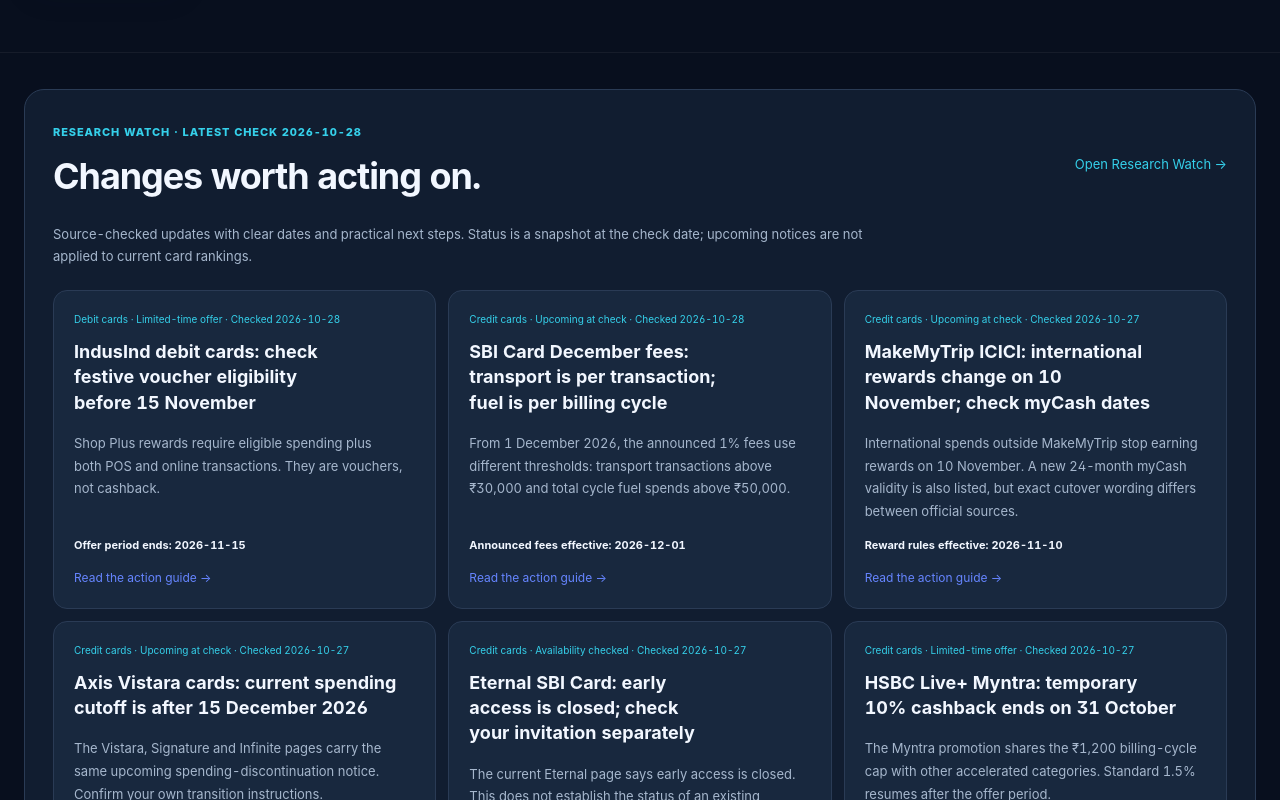
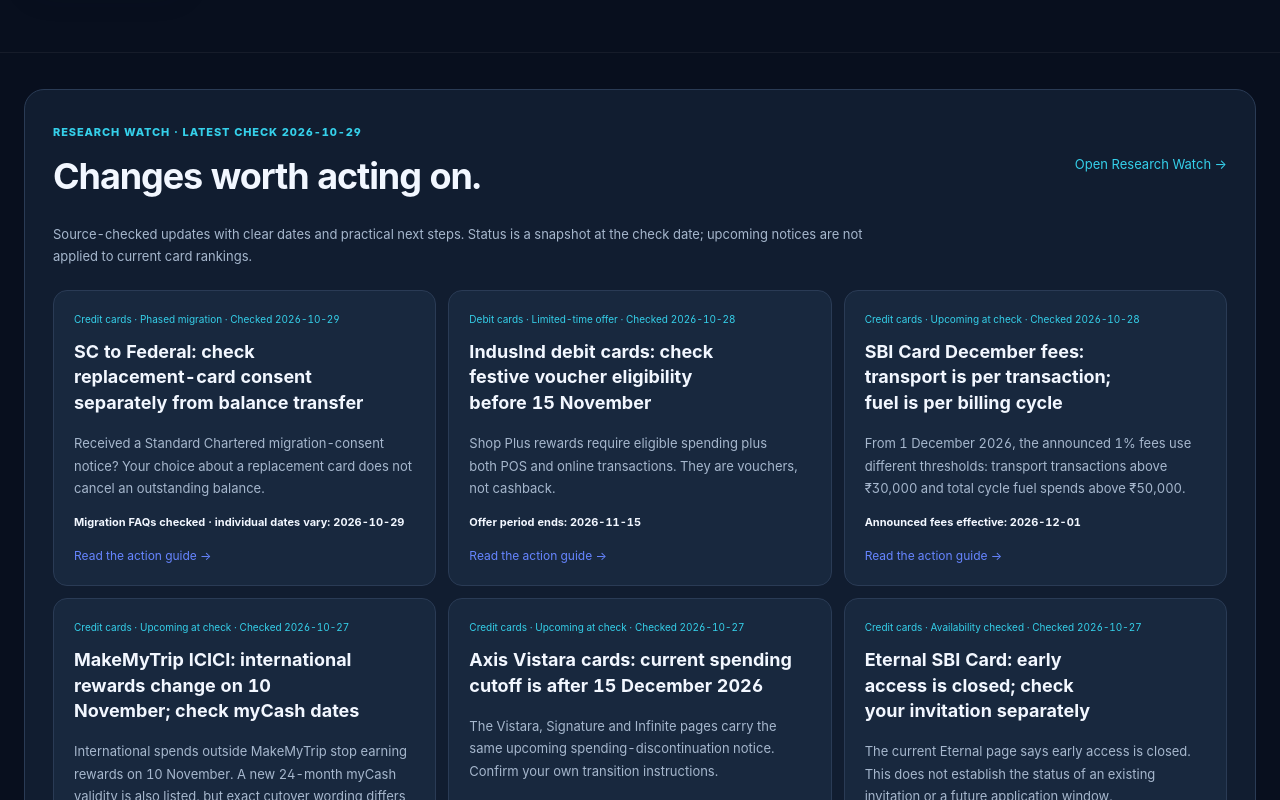
Before and after one commit to aqdas1820/credonomics-site, a Next.js app: page /cards in a window 1280 px wide. Shown: the part 660-1460 px from the top of the page. Built offline with nearby package versions, Linux system fonts and the light colour scheme; no server answers.

Commit message:
Publish SC Federal migration consent checklist

```diff
--- a/app/data/research-watch.ts
+++ b/app/data/research-watch.ts
@@ -1,4 +1,4 @@
-export const WATCH_CHECKED_AT = '2026-10-28'
+export const WATCH_CHECKED_AT = '2026-10-29'
 export type WatchItem = {
   slug: string; title: string; summary: string; category: 'Credit cards' | 'Debit cards' | 'Mutual funds' | 'Markets' | 'Bank deposits'
   checkedAt: string; eventDate: string; dateLabel: string; source: string; sourceLabel: string
@@ -11,6 +11,18 @@ export type WatchItem = {
 
 /** Editorial snapshots. Future notices do not change the ranking engine before their effective dates. */
 export const researchWatch: WatchItem[] = [
+  {
+    slug: 'standard-chartered-federal-migration-consent-checklist-2026',
+    title: 'SC to Federal: check replacement-card consent separately from balance transfer',
+    summary: 'Received a Standard Chartered migration-consent notice? Your choice about a replacement card does not cancel an outstanding balance.',
+    category: 'Credit cards', checkedAt: '2026-10-29', eventDate: '2026-10-29', dateLabel: 'Migration FAQs checked · individual dates vary', statusLabel: 'Phased migration',
+    source: 'https://www.sc.bank.in/migration-accept-emailfaq/', sourceLabel: 'Standard Chartered: migration-consent FAQ', sourceLocation: 'Questions 4–9: consent, payment, no response and decline scenarios',
+    additionalSources: [{ url: 'https://www.federal.bank.in/credit-cards-welcome-info', label: 'Federal Bank: migration welcome page and general FAQs' }],
+    audience: 'Standard Chartered credit-card holders who have received an individual migration-consent SMS or email concerning Federal Bank.',
+    facts: ['SC’s FAQ separates replacement-card consent from account transfer: declining a new Federal card does not stop transfer of the existing account and outstanding balance.', 'Without consent and without further usage in the specified consent period, the FAQ says no replacement card is issued; the balance still transfers and must be repaid. Paying the outstanding is not treated as consent.', 'Continued card usage after the date in your communication can count as consent. An explicit decline has a separate exception: the FAQ says later usage does not override that rejection.', 'Federal’s general welcome page says no action is required for now and promises further communications. It does not resolve your individual consent cutoff or override a specific SC notice.'],
+    actions: ['Find your own bank communication and its date before deciding or using the card further. Ask the banks to reconcile conflicting instructions for your account.', 'Keep statements and consent acknowledgements. Continue following verified payment instructions; confirm the servicing bank and payment route through official channels when migration occurs.'],
+    limits: '29 October is the verification/publication date, not a common migration or consent deadline. Announcement date and each holder’s cutoff were not established. SC says declining ends associated SC benefits upon migration; do not extrapolate Federal’s general reward-preservation claim to a declined replacement. Universal replacement eligibility, delivery date, reward conversion and refunds remain unverified. No legal conclusion, debt waiver or ranking change is inferred.',
+  },
   {
     slug: 'lokapavani-sonpeth-rbi-directions-january-2027',
     title: 'Lokapavani and Sonpeth banks: existing RBI directions extended to 30 January',
--- a/app/data/search-index.generated.ts
+++ b/app/data/search-index.generated.ts
@@ -265,6 +265,17 @@ export const searchIndex: readonly SearchEntry[] = [
     "priority": 92
   },
   {
+    "id": "watch:standard-chartered-federal-migration-consent-checklist-2026",
+    "title": "SC to Federal: check replacement-card consent separately from balance transfer",
+    "description": "Received a Standard Chartered migration-consent notice? Your choice about a replacement card does not cancel an outstanding balance.",
+    "href": "/research/watch/standard-chartered-federal-migration-consent-checklist-2026",
+    "category": "Research",
+    "source": "Official issuer / fund notice",
+    "updated": "2026-10-29",
+    "keywords": "SC to Federal: check replacement-card consent separately from balance transfer standard-chartered-federal-migration-consent-checklist-2026 Research",
+    "priority": 92
+  },
+  {
     "id": "watch:sebi-early-pay-in-margin-waiver-february-2027",
     "title": "SEBI early pay-in: additional cash-market margin relief from February 2027",
     "description": "Accepted securities early pay-in can support eligible subsequent cash-segment positions; broker margin checks still apply.",
@@ -454,7 +465,7 @@ export const searchIndex: readonly SearchEntry[] = [
   {
     "id": "route:/research/watch",
     "title": "Research Watch: Verified Changes & Action Dates",
-    "description": "Source-checked card, deposit, market and mutual-fund updates from CredoNomics Research Watch. Latest publication: 28 October 2026, with scope and action dates.",
+    "description": "Source-checked card, deposit, market and mutual-fund updates from CredoNomics Research Watch. Latest publication: 29 October 2026, with scope and action dates.",
     "href": "/research/watch",
     "category": "Research",
     "source": "Research Desk",
--- a/app/research/watch/page.tsx
+++ b/app/research/watch/page.tsx
@@ -1,7 +1,7 @@
 import SiteFrame from '../../components/SiteFrame'
 import ResearchWatchBrief from '../../components/ResearchWatchBrief'
 import styles from '../../core-v4.module.css'
-export const metadata = { title: 'Research Watch: Verified Changes & Action Dates', description: 'Source-checked card, deposit, market and mutual-fund updates from CredoNomics Research Watch. Latest publication: 28 October 2026, with scope and action dates.', alternates: { canonical: '/research/watch' } }
+export const metadata = { title: 'Research Watch: Verified Changes & Action Dates', description: 'Source-checked card, deposit, market and mutual-fund updates from CredoNomics Research Watch. Latest publication: 29 October 2026, with scope and action dates.', alternates: { canonical: '/research/watch' } }
 export default function WatchPage() {
-  return <SiteFrame><section className={`${styles.wrap} ${styles.pageHero}`}><div className={styles.breadcrumbs}><a href="/">Home</a><span>/</span><a href="/research">Research</a><span>/</span><span>Research Watch</span></div><span className={styles.pageKicker}>LATEST PUBLICATION · 28 OCTOBER 2026</span><h1>Know what changes. <span>Know what to check next.</span></h1><p className={styles.pageHeroLead}>Selected findings from Research Watch, checked against original issuer, regulator and fund notices. Each guide identifies affected holders, relevant dates, actions and limits.</p></section><ResearchWatchBrief/></SiteFrame>
+  return <SiteFrame><section className={`${styles.wrap} ${styles.pageHero}`}><div className={styles.breadcrumbs}><a href="/">Home</a><span>/</span><a href="/research">Research</a><span>/</span><span>Research Watch</span></div><span className={styles.pageKicker}>LATEST PUBLICATION · 29 OCTOBER 2026</span><h1>Know what changes. <span>Know what to check next.</span></h1><p className={styles.pageHeroLead}>Selected findings from Research Watch, checked against original issuer, regulator and fund notices. Each guide identifies affected holders, relevant dates, actions and limits.</p></section><ResearchWatchBrief/></SiteFrame>
 }
--- a/app/updates/2026-10/page.tsx
+++ b/app/updates/2026-10/page.tsx
@@ -10,5 +10,5 @@ export const metadata: Metadata = {
 }
 
 export default function OctoberUpdates() {
-  return <SiteFrame><header style={{width:'min(1240px,calc(100% - 48px))',margin:'40px auto 0'}}><p>CredoNomics Research Desk</p><h1>October 2026 research bulletin</h1><p>Baseline checked 23 October 2026; Research Watch publications checked 24–28 October 2026; each guide retains its own verification date.</p></header><ResearchWatchBrief/><MonthlyResearchBrief /></SiteFrame>
+  return <SiteFrame><header style={{width:'min(1240px,calc(100% - 48px))',margin:'40px auto 0'}}><p>CredoNomics Research Desk</p><h1>October 2026 research bulletin</h1><p>Baseline checked 23 October 2026; Research Watch publications checked 24–29 October 2026; each guide retains its own verification date.</p></header><ResearchWatchBrief/><MonthlyResearchBrief /></SiteFrame>
 }
```
Also changed, not shown: 1 other file (tests, documents, lock files or other folders).
